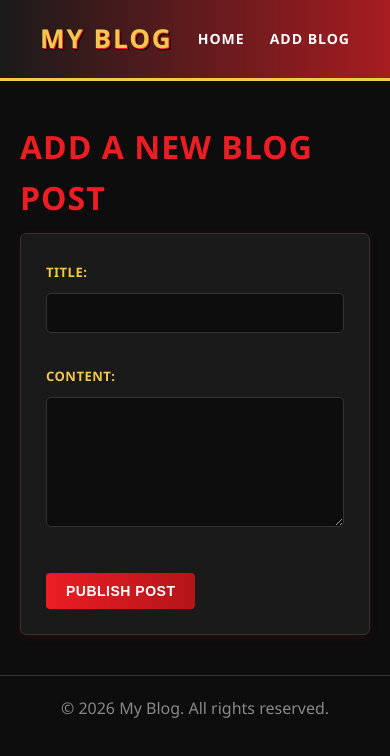
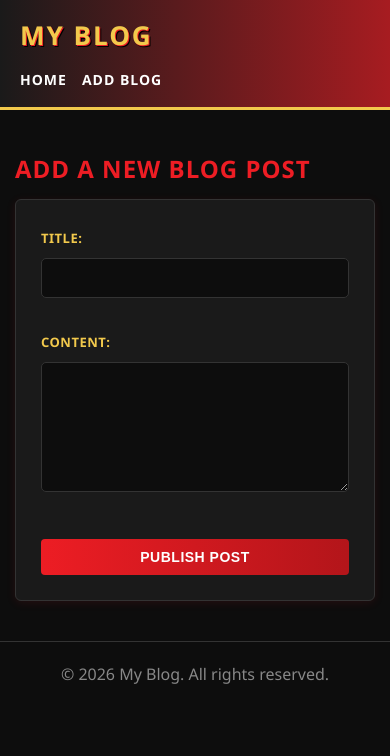
Before and after one commit to mtejaswini184-rgb/Blog-management-system, a website: page add-blog.html in a window 390 px wide. Drawn offline with Linux system fonts and the light colour scheme.

Commit message:
Day 13: Tested responsiveness, added mobile media queries, cleaned up code

```diff
--- a/style.css
+++ b/style.css
@@ -244,3 +244,33 @@ footer {
     opacity: 0;
   }
 }
+/* Responsive design for mobile devices */
+@media (max-width: 600px) {
+  nav {
+    flex-direction: column;
+    align-items: flex-start;
+    padding: 15px 20px;
+  }
+
+  nav ul {
+    margin-top: 10px;
+    gap: 15px;
+  }
+
+  main {
+    padding: 0 15px;
+  }
+
+  main h1 {
+    font-size: 24px;
+  }
+
+  .blog-card {
+    padding: 15px;
+  }
+
+  button {
+    width: 100%;
+    margin-right: 0;
+  }
+}
```
